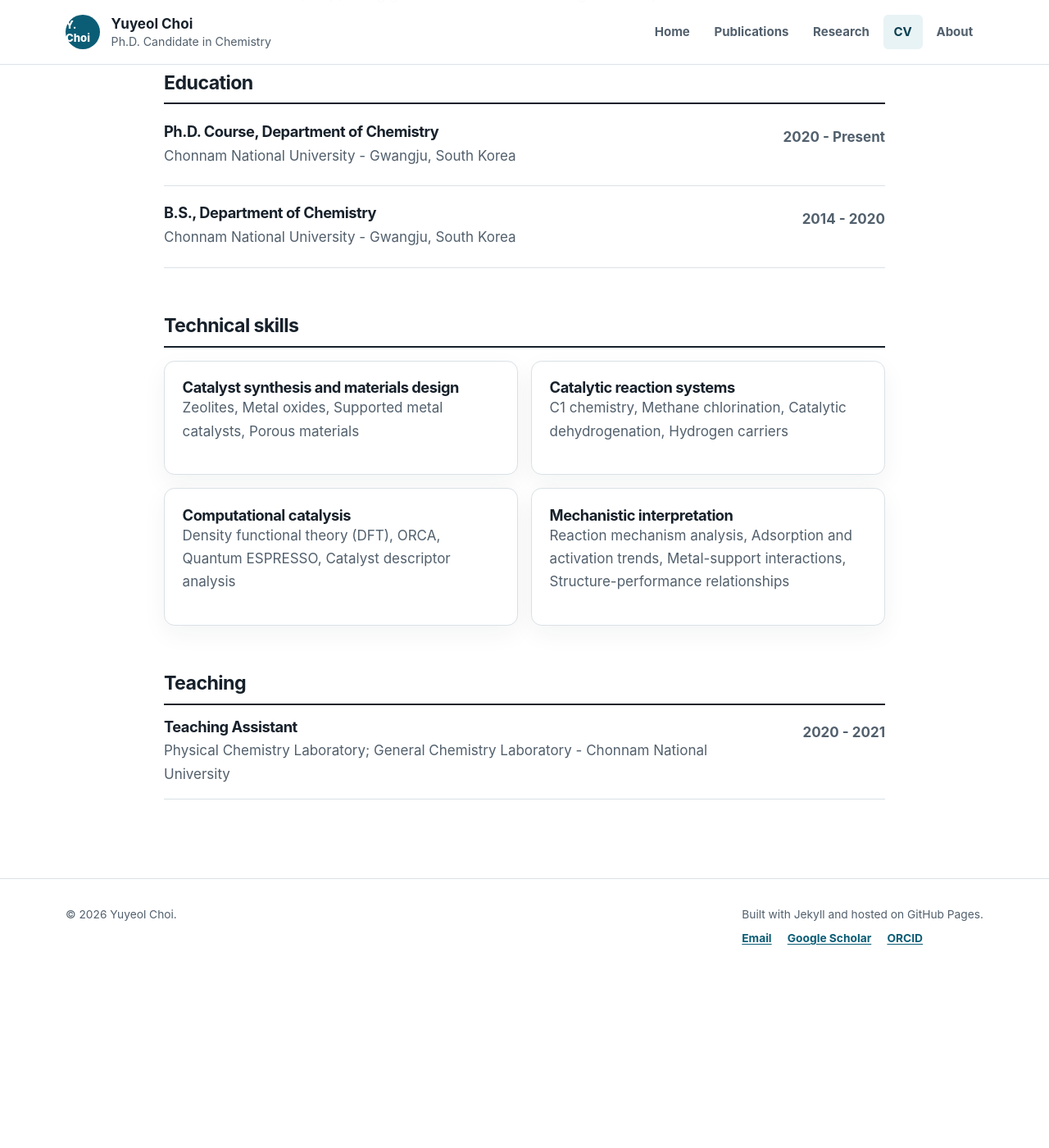
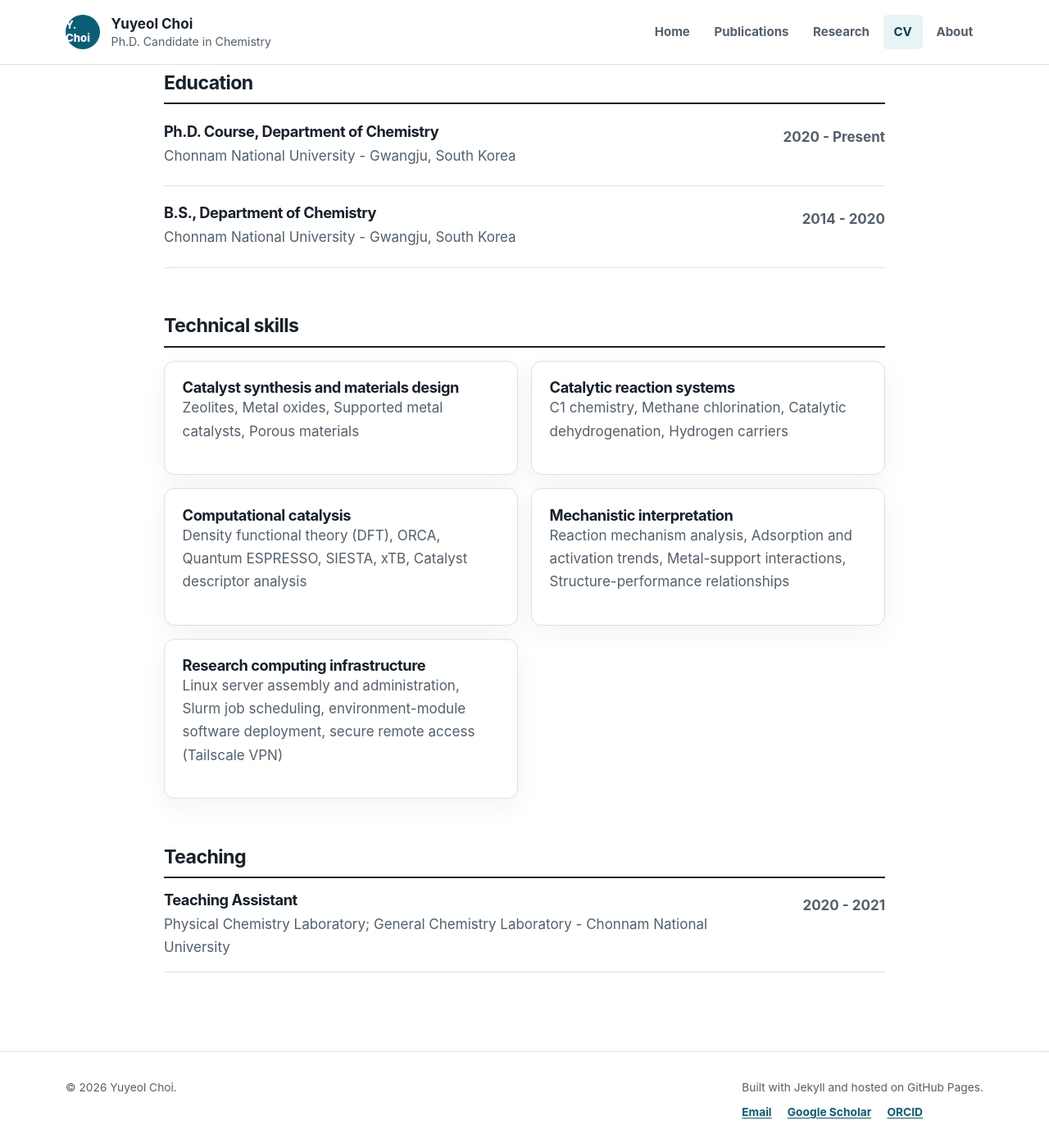
Before and after one commit to yuyeolchoi/yuyeolchoi.github.io, a Jekyll site: the page built from cv.html, in a window 1280 px wide and 1400 px high, scrolled down 3790 px. Shown: the whole window at 82% size. Built offline with Jekyll 4.4.1, drawn with Linux system fonts in a browser that asks for light colours; before the commit the page ends 4978 px from its top, so only the background shows below that.

Commit message:
feat: add research computing expertise and list SIESTA and xTB
Add a fourth "Research computing" card to the home Core expertise section
and switch that grid to 2x2. Add a "Research computing infrastructure"
skill group to the CV and list SIESTA and xTB under Computational
catalysis on both the CV and the home card.

Co-Authored-By: Claude Fable 5.1 <noreply@anthropic.com>

```diff
--- a/_data/cv.yml
+++ b/_data/cv.yml
@@ -74,6 +74,8 @@ skills:
       - "Density functional theory (DFT)"
       - "ORCA"
       - "Quantum ESPRESSO"
+      - "SIESTA"
+      - "xTB"
       - "Catalyst descriptor analysis"
   - category: "Mechanistic interpretation"
     items:
@@ -81,6 +83,12 @@ skills:
       - "Adsorption and activation trends"
       - "Metal-support interactions"
       - "Structure-performance relationships"
+  - category: "Research computing infrastructure"
+    items:
+      - "Linux server assembly and administration"
+      - "Slurm job scheduling"
+      - "environment-module software deployment"
+      - "secure remote access (Tailscale VPN)"
 
 software: []
 
--- a/assets/css/style.css
+++ b/assets/css/style.css
@@ -180,7 +180,7 @@ p { margin-top: 0; }
 .summary-card a { font-weight: 750; }
 .expertise-grid {
   display: grid;
-  grid-template-columns: repeat(3, minmax(0, 1fr));
+  grid-template-columns: repeat(2, minmax(0, 1fr));
   gap: 1rem;
 }
 .expertise-grid .skill-group h3 { margin-bottom: 0.65rem; }
--- a/index.html
+++ b/index.html
@@ -74,11 +74,15 @@ description: "Academic profile, research interests, and selected publications."
       </article>
       <article class="skill-group">
         <h3>Computational catalysis</h3>
-        <p>DFT-based mechanism and descriptor analysis using ORCA and Quantum ESPRESSO.</p>
+        <p>DFT-based mechanism and descriptor analysis using ORCA, Quantum ESPRESSO, SIESTA, and xTB.</p>
       </article>
       <article class="skill-group">
         <h3>Catalyst design insight</h3>
         <p>Structure-performance relationships, metal-support interactions, adsorption trends, and reaction pathway interpretation.</p>
+      </article>
+      <article class="skill-group">
+        <h3>Research computing</h3>
+        <p>Built and maintain a Linux compute server from workstation-class hardware — OS installation, Slurm job scheduling, and an environment-module software stack — and run my DFT production calculations on it.</p>
       </article>
     </div>
   </div>
```
